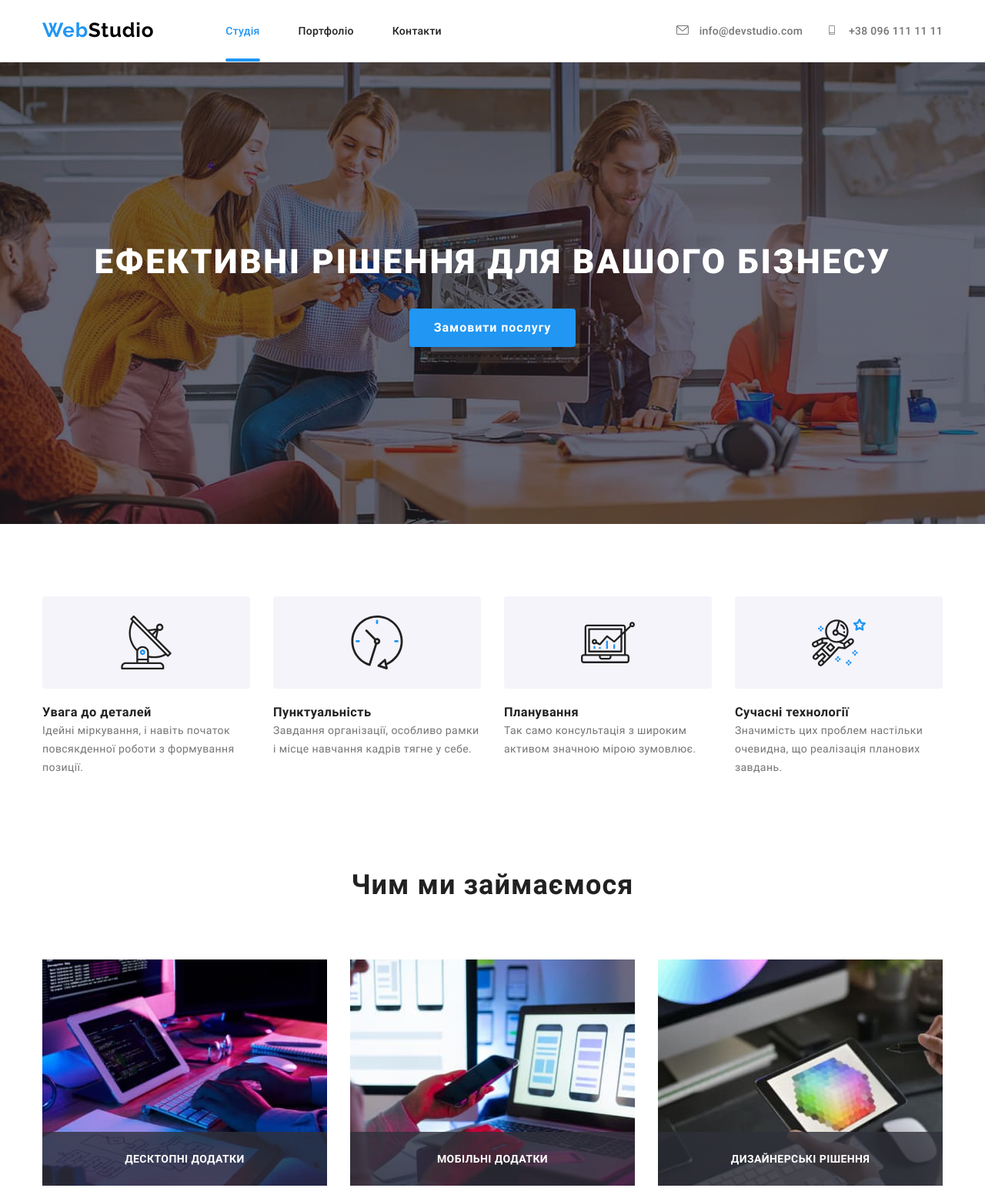
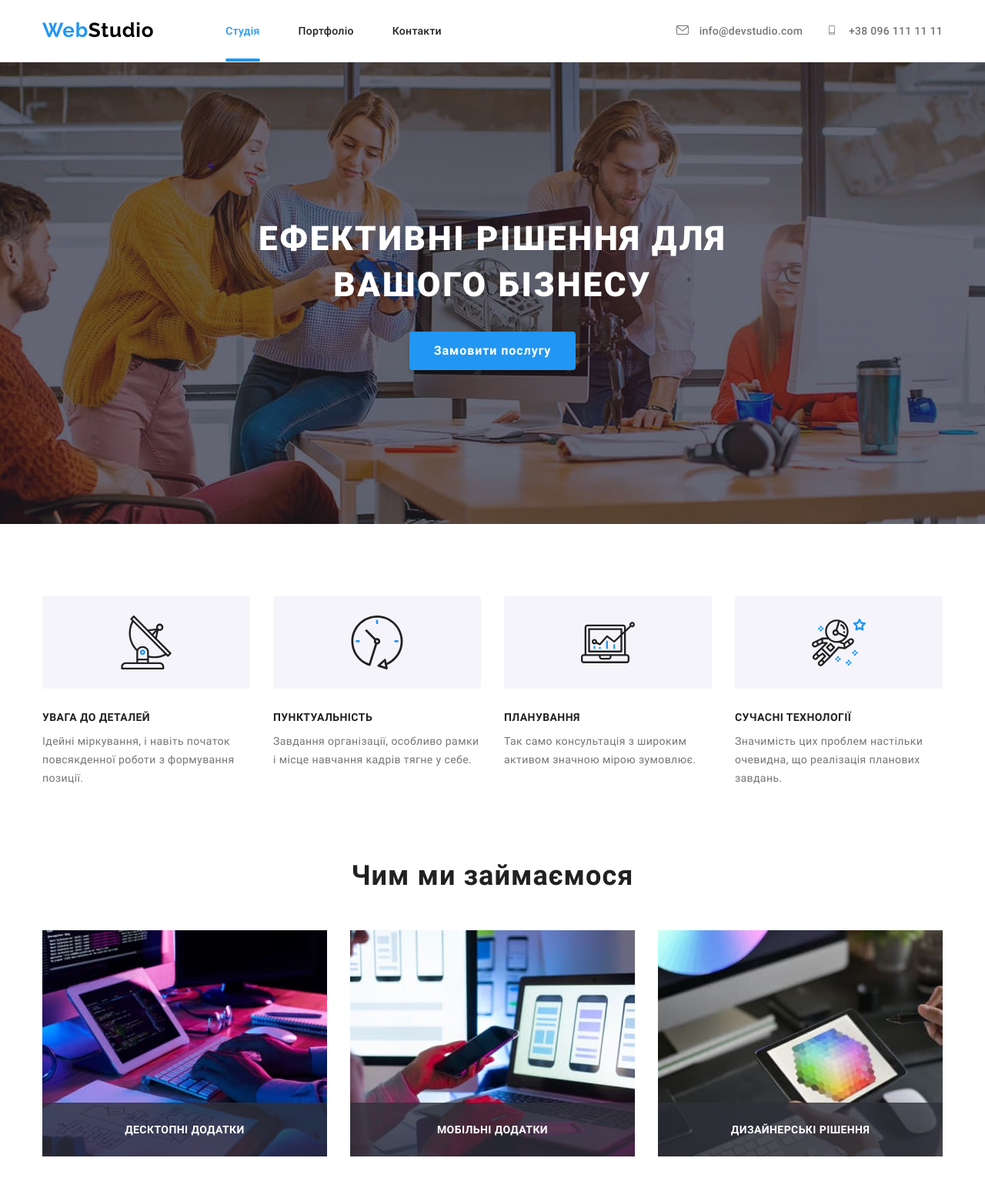
Before and after one commit to MykolaBondar/goit-markup-hw-07, a plain HTML site: page index.html in a window 1280 px wide. Shown: the top 1544 px of the page at 77% size. Drawn offline with Linux system fonts and the light colour scheme.

Commit message:
recommit
fix font-size, line-heigh, width

```diff
--- a/sass/components/index/content/_hero.scss
+++ b/sass/components/index/content/_hero.scss
@@ -26,7 +26,7 @@
   align-items: center;
 }
 .hero__title {
-  min-width: 696px;
+  width: 696px;
   font-weight: 900;
   font-size: 44px;
   line-height: 1.36;
--- a/sass/components/index/content/_occupation.scss
+++ b/sass/components/index/content/_occupation.scss
@@ -6,7 +6,7 @@
 .occupation__title {
   font-weight: 700;
   font-size: 36px;
-  line-height: calc(42 / 16);
+  line-height: calc(42 / 36);
   text-align: center;
   letter-spacing: 0.03em;
   color: $primary-color;
--- a/sass/components/index/content/_values.scss
+++ b/sass/components/index/content/_values.scss
@@ -36,6 +36,15 @@
   background: $sand-color;
   border-radius: 4px;
 }
+.values__title {
+  font-weight: 700;
+  font-size: 14px;
+  line-height: 1.14;
+  letter-spacing: 0.03em;
+  text-transform: uppercase;
+
+  color: $primary-color;
+}
 .values__text {
   font-size: 14px;
   line-height: calc(24 / 14);
--- a/sass/components/index/footer/_address.scss
+++ b/sass/components/index/footer/_address.scss
@@ -15,6 +15,8 @@
 }
 .footer__container {
   display: flex;
+  justify-content: center;
+  align-items: center;
 }
 .address {
   display: flex;
```
Also changed, not shown: index.html (+0 -1 lines), css/main.css, css/main.min.css, 2 other files.
